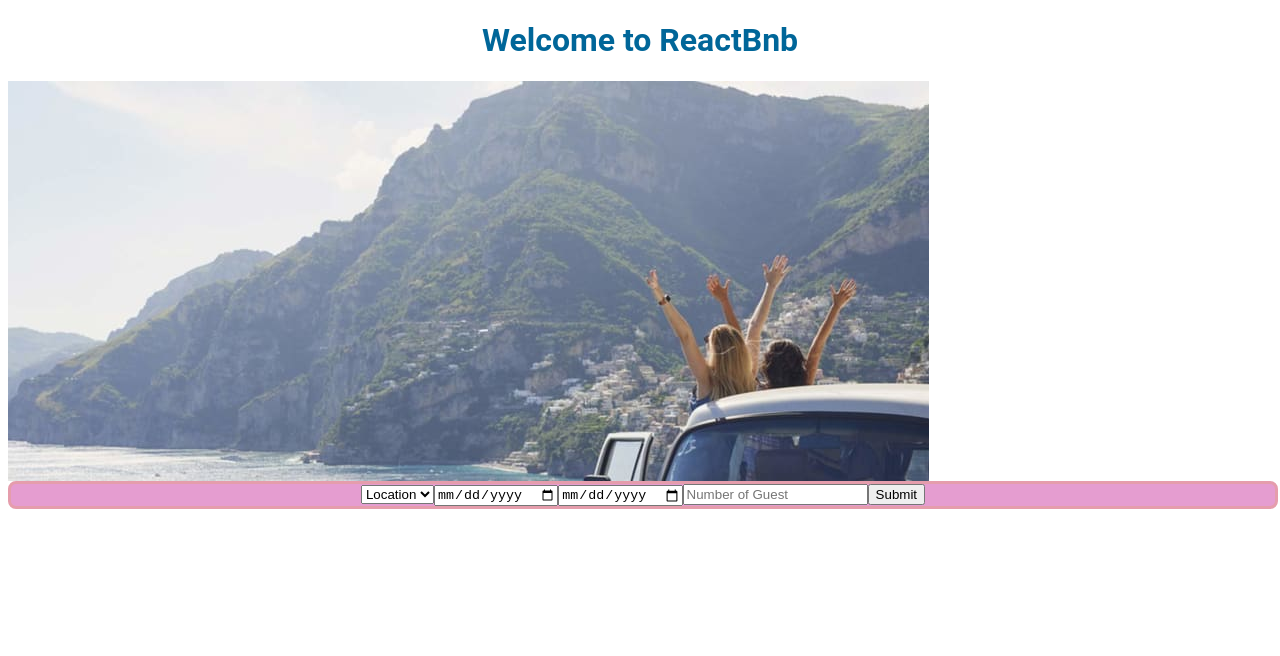
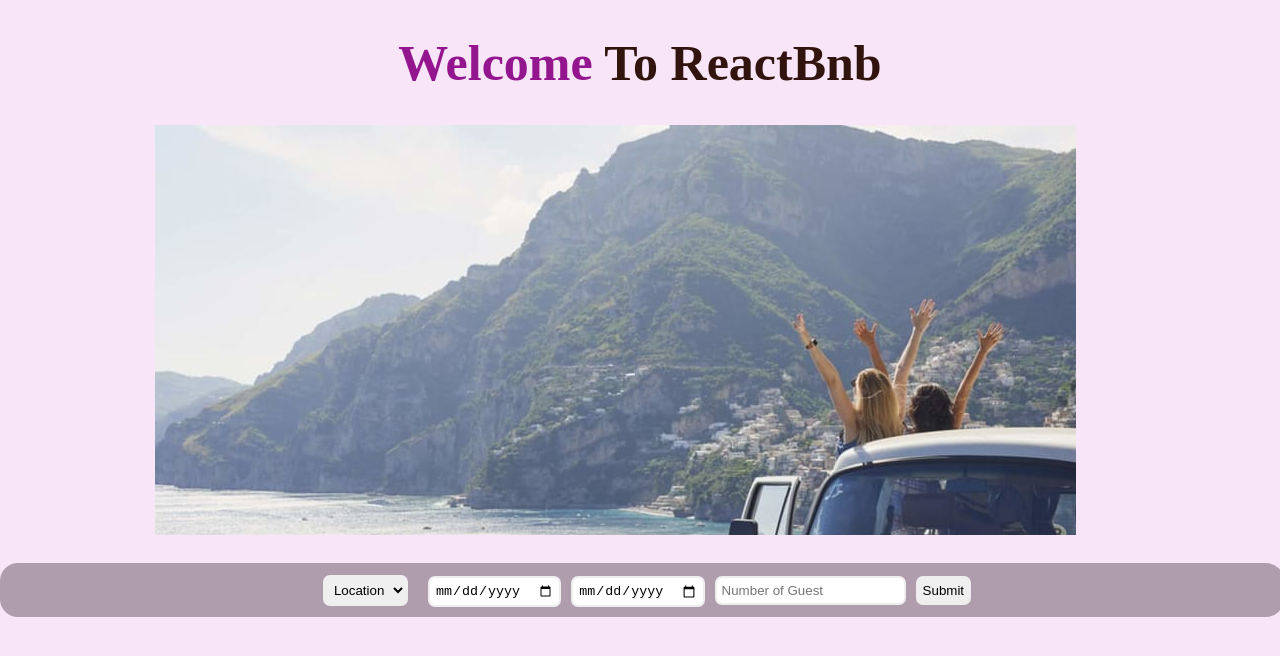
Before and after one commit to CodeMama96/react_bnb, a React (Create React App) app: page / in a window 1280 px wide. Shown: the top 656 px of the page. Built offline with nearby package versions, Linux system fonts and the light colour scheme.

Commit message:
CSS edits

```diff
--- a/src/App.css
+++ b/src/App.css
@@ -6,37 +6,15 @@
 
 .title{
   font-weight: bold;
-		color: #069;
-    font-family: 'Roboto';
+		color: #93168F;
+    font-family: 'Alfa Slab One';
+	font-size: 50px ;
 
 }
 
-
-#nav {
-  text-align: right;
-	width: 100%;
-	float: left;
-	margin: 0 0 3em 0;
-	padding: 0;
-	list-style: none; }
-#nav ol {
-	float: right; }
-
-#nav ol {
-		display: block;
-		padding: 8px 15px;
-		text-decoration: none;
-		font-weight: bold;
-		color: #069;
-		border-right: 1px solid #ccc; }
-
-#nav ol a {
-		display: block;
-		padding: 8px 15px;
-		text-decoration: none;
-		font-weight: bold;
-		color: #069;
-		border-right: 1px solid #ccc; }
+.ChangeColor{
+	color:#32140E
+}
 
 
 
@@ -44,28 +22,49 @@
 	background-image: url('./images/background.png');
 	background-repeat: no-repeat;
 	height: 400px;
-
+	margin: auto;
+	display: block;
+	margin-left: auto;
+	margin-right: auto;
+	width: 75%;
+	padding: 5px;
 
 
 }
 
 .search-bar{
-	text-align: center;
 
-	border: 0.2em solid #E59DAC;
-    border-radius: 0.5em;
+
+	border: 0.1em solid #AF9DAE;
+    border-radius: .75em;
 
     width: 100%;
-    height: 100%;
+    height: 50px;
 
-	background-color: #E59DD0;
-    opacity: 2;
+	background-color: #AF9DAE;
 
     font-weight: bold;
-    color: #035E7B;
-
+    color: #93168F;
 }
 
 .listing{
 	border-style: groove;
+	border-radius: .75em;
+	opacity: 1;
 }
+
+.trip-bar{
+	box-sizing: border-box;
+	padding: 5px;
+	border: 2px solid #eee;
+	border-radius:7px;
+	margin: 10px;
+}
+
+.trip-element{
+	margin-left: 10px;
+	box-sizing: border-box;
+	padding: 5px;
+	border: 2px solid #eee;
+	border-radius:7px;
+}
--- a/src/App.js
+++ b/src/App.js
@@ -2,18 +2,19 @@ import React, { Component } from "react";
 
 import DisplayTripsContainer from './displays/DisplayTripsContainer'
 
-import FetchListingsContainer from './displays/DisplayListingsContainer'
+import DisplayListingsContainer from './displays/DisplayListingsContainer'
 
 import SearchBar from './displays/SearchBar'
 
 import './App.css'
 
-
+import './index.css'
 import {
   BrowserRouter as Router,
   Switch,
   Route
 } from "react-router-dom";
+
 
 
 class App extends Component {
@@ -31,23 +32,21 @@ render(){
       <div className="App">
           <Router>
               <div>
-                <h1 className="title">Welcome to React<b>Bnb</b></h1>
-                <div className="background" ></div>
+                <h1 className="title">Welcome
+                <span className="ChangeColor"> To ReactBnb</span>
+                </h1>
+                <div className="background" ></div><br></br>
                 <div className="search-bar">
                   <SearchBar/>
 
-                        </div>
+                        </div><br></br>
+
 
                       <Switch>
 
-                        <Route exact path='/trips' component={DisplayTripsContainer}>
-
-                        </Route>
-                        <Route exact path='/listings' component={FetchListingsContainer}>
-
-                       </Route>
+                        <Route exact path='/trips' component={DisplayTripsContainer}></Route>
+                        <Route exact path='/listings' component={DisplayListingsContainer}></Route>
                       </Switch>
-
 
               </div>
           </Router>
--- a/src/components/TripSearch.js
+++ b/src/components/TripSearch.js
@@ -5,7 +5,7 @@ function TripSearch(props){
 console.log(props)
     return(
         <div className="trip-search" key={`trip-${props.id}`}>
-            <p>{props.listing.location} {props.startDate} - {props.endDate} - Number of Guest: {props.guest}</p>
+            <h4>{props.listing.location} {props.startDate} - {props.endDate} - Number of Guest: {props.guest}</h4>
 
         </div>
     )
--- a/src/displays/DisplayListingsContainer.js
+++ b/src/displays/DisplayListingsContainer.js
@@ -9,7 +9,7 @@ import {
 } from "react-router-dom";
 
 
-class FetchListingsContainer extends Component {
+class DisplayListingsContainer extends Component {
 
     componentDidMount() {
 
@@ -27,7 +27,7 @@ class FetchListingsContainer extends Component {
     render(){
         return(
             <div className="ListApp">
-            <div><Link to="/trips">Upcoming Trips</Link></div>
+            <div><Link to="/trips">Upcoming Trips</Link></div><br></br>
 
                 {this.handleLoading()}
             </div>
@@ -61,4 +61,4 @@ const mapStateToProps = state => {
       fetchListings: () => dispatch(fetchListings())
     }
   }
-export default connect(mapStateToProps, mapDispatchToProps)(FetchListingsContainer)
+export default connect(mapStateToProps, mapDispatchToProps)(DisplayListingsContainer)
--- a/src/displays/SearchBar.js
+++ b/src/displays/SearchBar.js
@@ -42,8 +42,8 @@ render(){
         console.log(this.props)
         return(
             <div>
-                <form onSubmit={this.handleSubmit}>
-                            <select name="listing_id" onChange={this.handleFormChange}>
+                <form  onSubmit={this.handleSubmit}>
+                            <select className="trip-bar" name="listing_id" onChange={this.handleFormChange}>
                                 <option>Location</option>
                                         {this.props.listings.map((list) => (
                                             <option key={list.id} value={list.id}>{list.location}</option>
@@ -53,10 +53,10 @@ render(){
                             </select>
 
 
-                        <input type="date" placeholder="Start Date" name="startDate" onChange={this.handleFormChange} value={this.state.startDate}/>
-                        <input type="date" placeholder="End Date" name="endDate" onChange={this.handleFormChange} value={this.state.endDate}/>
-                        <input type="text" placeholder="Number of Guest" name="guestNum" onChange={this.handleFormChange} value={this.state.guestNum}/>
-                        <input type="submit" value="Submit" />
+                        <input className="trip-element" type="date" placeholder="Start Date" name="startDate" onChange={this.handleFormChange} value={this.state.startDate}/>
+                        <input className="trip-element" type="date" placeholder="End Date" name="endDate" onChange={this.handleFormChange} value={this.state.endDate}/>
+                        <input className="trip-element" type="text" placeholder="Number of Guest" name="guestNum" onChange={this.handleFormChange} value={this.state.guestNum}/>
+                        <input className="trip-element"type="submit" value="Submit" />
                     </form>
 
 
--- a/src/index.css
+++ b/src/index.css
@@ -1,13 +1,14 @@
-/* body {
+ body {
   margin: 0;
-  font-family: -apple-system, BlinkMacSystemFont, 'Segoe UI', 'Roboto', 'Oxygen',
-    'Ubuntu', 'Cantarell', 'Fira Sans', 'Droid Sans', 'Helvetica Neue',
-    sans-serif;
+
   -webkit-font-smoothing: antialiased;
   -moz-osx-font-smoothing: grayscale;
+  background-color: #F8E5F7;
+  font-family: 'Franklin Gothic Medium', 'Arial Narrow', Arial, sans-serif;
+  font-size:x-large
 }
 
 code {
   font-family: source-code-pro, Menlo, Monaco, Consolas, 'Courier New',
     monospace;
-} */
+}
```
